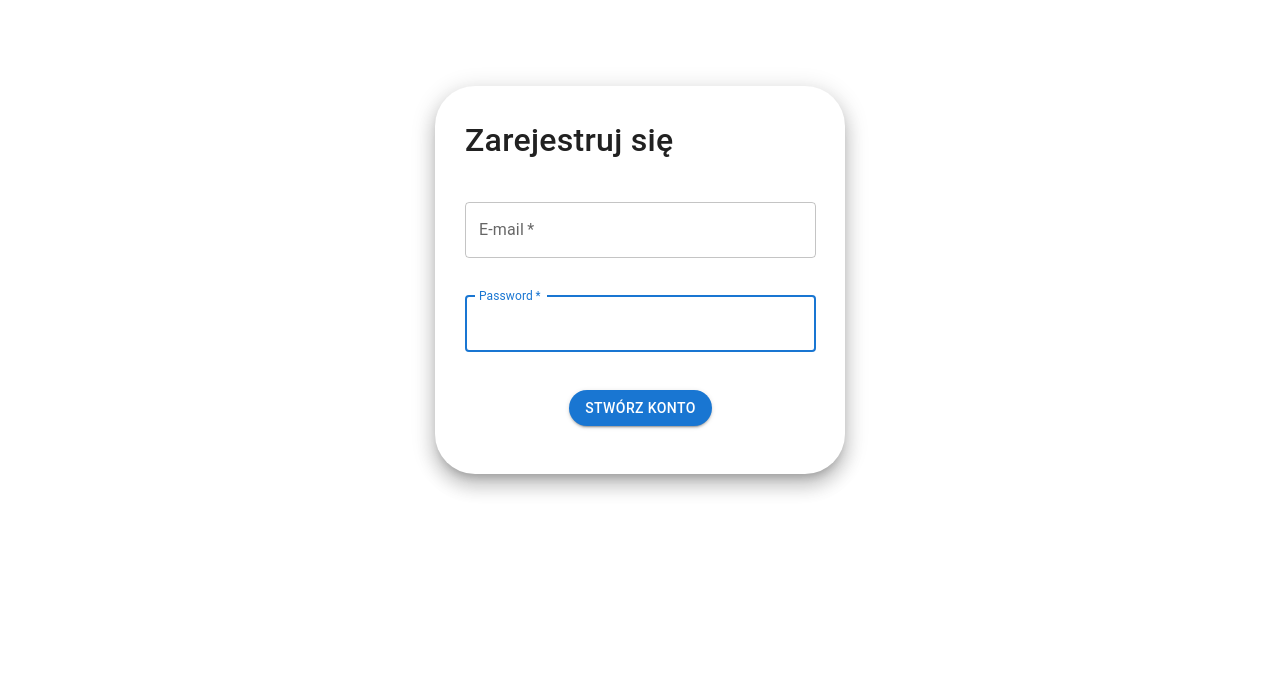
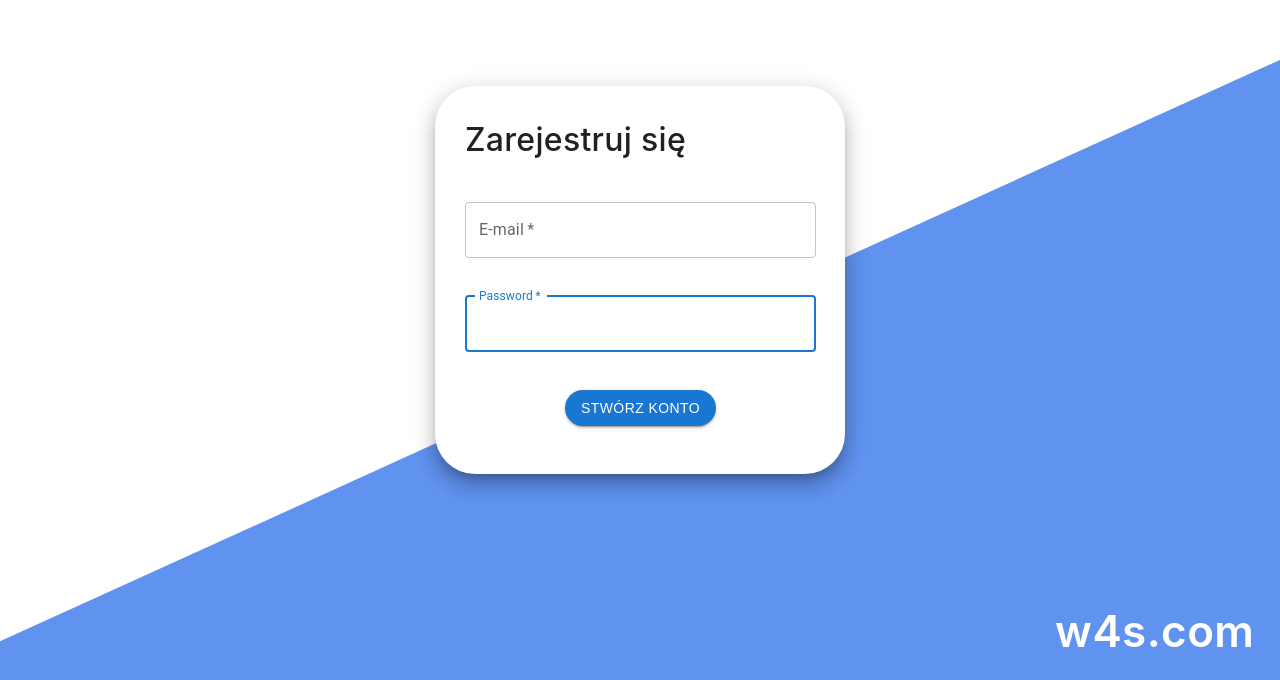
Before and after one commit to Crustacean1/Work4StudentsFrontend, a React (Vite) app: page /register in a window 1280 px wide. Shown: the part 120-800 px from the top of the page. Built offline with nearby package versions, Linux system fonts and the light colour scheme.

Commit message:
feat: Add SVG backgrounds to match the design

```diff
--- a/src/views/Login/LoginView.css
+++ b/src/views/Login/LoginView.css
@@ -1,3 +1,26 @@
+.loginBackground {
+    width: 100%;
+    height: 100%;
+    background-image: url('../../assets/circles.svg');
+    background-size: cover;
+    background-position: center;
+    background-repeat: no-repeat;
+}
+
+#loginLogo {
+    position: absolute;
+    top: 30px;
+    left: 3%;
+    font-size: 70px;
+    font-weight: 600;
+    font-family: revert;
+    color: white;
+    border: 2px solid #a3c0f6;
+    border-radius: 30px;
+    background-color: #a3c0f6;
+    text-shadow: -1px -1px 0 #a3c0f6, 1px -1px 0 #a3c0f6, -1px 1px 0 #a3c0f6, 1px 1px 0 #a3c0f6;
+}
+
 .loginCard {
     padding: 10px;
 }
--- a/src/views/Login/LoginView.tsx
+++ b/src/views/Login/LoginView.tsx
@@ -1,4 +1,4 @@
-import { Box, Link } from '@mui/material';
+import { Backdrop, Box, Link } from '@mui/material';
 import Button from '@mui/material/Button';
 import Card from '@mui/material/Card';
 import TextField from '@mui/material/TextField';
@@ -29,6 +29,8 @@ const Login = () => {
   }, []);
 
   return (
+    <Backdrop open className="loginBackground">
+      <Typography id="loginLogo">w4s</Typography>
       <Card className="loginCard" sx={{ boxShadow: 12, borderRadius: 10 }}>
         <Typography id="loginTitle">Zaloguj się</Typography>
         <Box component="form" className='loginContainer' onSubmit={handleSubmit}>
@@ -57,6 +59,7 @@ const Login = () => {
           <Link id="forgottenPassword" href="#">Nie pamiętasz hasła?</Link>
         </Box>
       </Card>
+    </Backdrop>
   )
 }
 
--- a/src/views/Register/RegisterView.css
+++ b/src/views/Register/RegisterView.css
@@ -1,3 +1,12 @@
+.registerBackground {
+    width: 100%;
+    height: 100%;
+    background-image: url('../../assets/wave.svg');
+    background-size: cover;
+    background-position: center;
+    background-repeat: no-repeat;
+}
+
 .registerCard {
     padding: 10px;
 }
@@ -7,6 +16,17 @@
     padding-bottom: 0;
     font-size: xx-large;
     font-weight: 500;
+    font-family: revert;
+}
+
+#logo {
+    position: absolute;
+    bottom: 2%;
+    right: 2%;
+    font-size: 44px;
+    font-weight: 600;
+    font-family: revert;
+    color: white;
 }
 
 .registerContainer {
--- a/src/views/Register/RegisterView.tsx
+++ b/src/views/Register/RegisterView.tsx
@@ -5,6 +5,7 @@ import TextField from '@mui/material/TextField';
 import Typography from '@mui/material/Typography';
 import { useNavigate } from 'react-router-dom';
 import './RegisterView.css';
+import { Backdrop } from '@mui/material';
 
 const Register = () => {
   const navigate = useNavigate();
@@ -21,6 +22,7 @@ const Register = () => {
   };
 
   return (
+    <Backdrop open className="registerBackground">
       <Card className="registerCard" sx={{ boxShadow: 12, borderRadius: 10 }}>
         <Typography id="registerTitle">Zarejestruj się</Typography>
         <Box component="form" className='registerContainer' onSubmit={handleSubmit}>
@@ -43,11 +45,13 @@ const Register = () => {
             label="Password"
             autoFocus
           />
-          <Button variant="contained" type="submit" sx={{ borderRadius: 10 }}>
+          <Button variant="contained" type="submit" sx={{ borderRadius: 10, fontFamily: 'revert' }}>
             Stwórz konto
           </Button>
         </Box>
       </Card>
+      <Typography id="logo">w4s.com</Typography>
+    </Backdrop>
   )
 }
 
```
Also changed, not shown: src/assets/circles.svg (added), src/assets/wave.svg (added).
